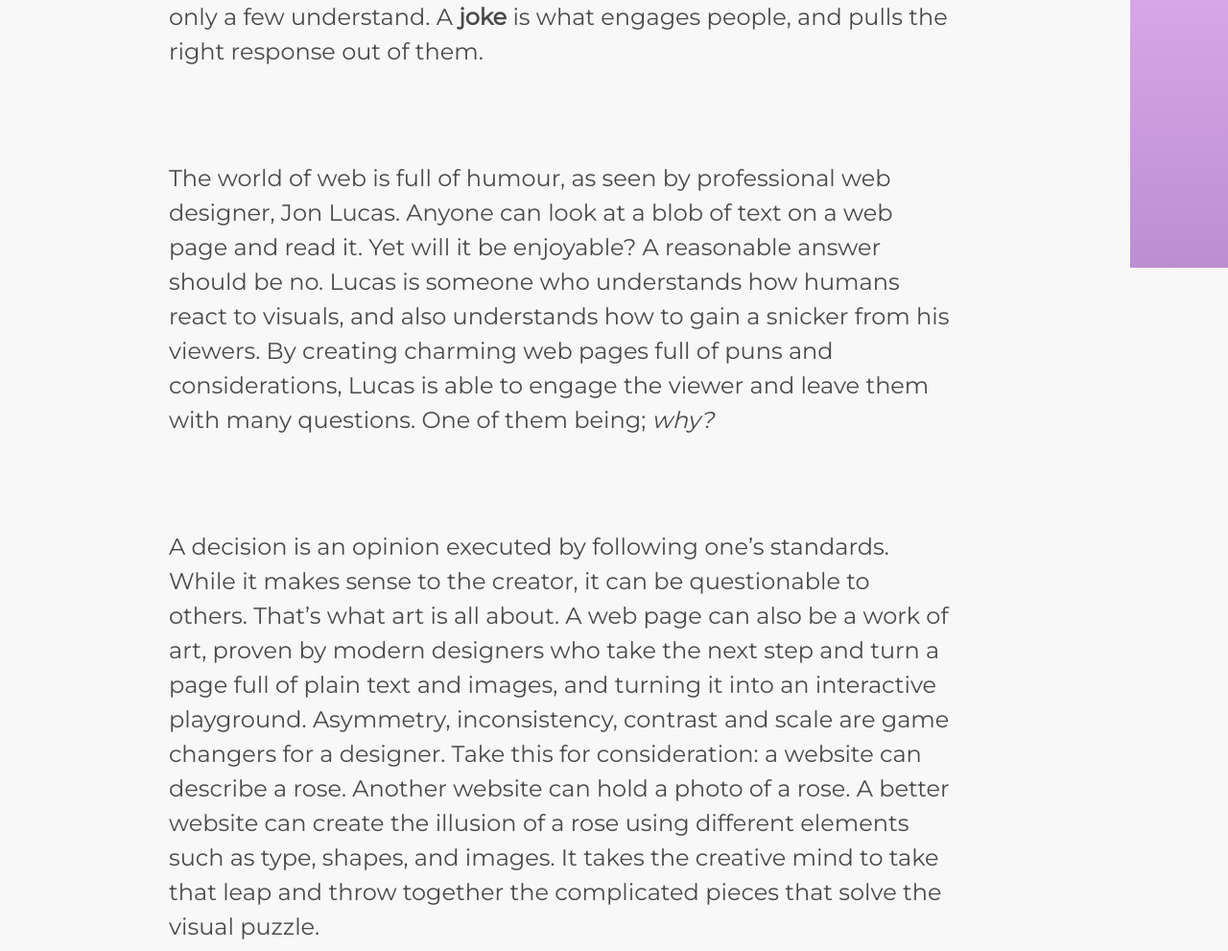
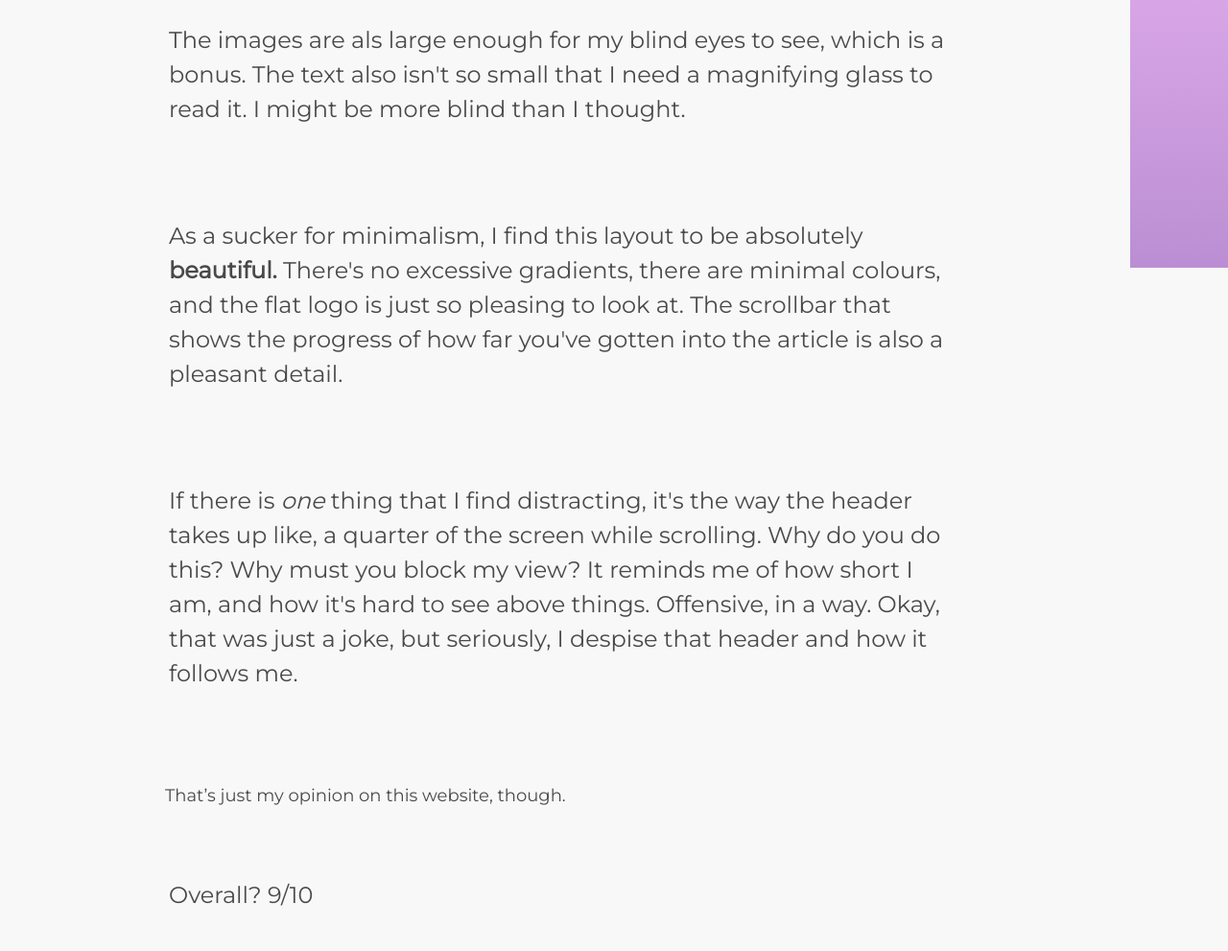
Before and after one commit to liltrig/responses, a plain HTML site: page first.html in a window 1280 px wide. Shown: the part 521-1512 px from the top of the page at 96% size. Drawn offline with Linux system fonts and the light colour scheme.

Commit message:
Add files via upload

```diff
--- a/first.html
+++ b/first.html
@@ -18,19 +18,19 @@
 
     <h1>The Web Designer Exposing the Humanity and Humor of the Internet</h1>
 
-    <p>What would the world be like if everyone was <b>serious?</b> Lacking humour, everyone would be hiding behind a stoic mask, duller than rocks alongside the road. Humour is a spark of electricity that brings life to people’s eyes. Laughter fills people with fluttering feelings of joy. When people ponder about a joke; they usually link it to a verbal queue. A joke is not always just a blurb of words that evoke a chuckle from another being, a joke can be a visual masterpiece that only a few understand. A <b>joke</b> is what engages people, and pulls the right response out of them.</p>
+    <p>This website is aesthetically pleasing. The colours, simpliciy, and symmetrical layout make it super stunning. I especially love the eyeballs everywhere. Hoenstly, I left the room for a minute, came back, and realized that they had literally taken over my screen. It was a nice effect, so props to them.</p>
 
-    <p>The world of web is full of humour, as seen by professional web designer, Jon Lucas. Anyone can look at a blob of text on a web page and read it. Yet will it be enjoyable? A reasonable answer should be no. Lucas is someone who understands how humans react to visuals, and also understands how to gain a snicker from his viewers. By creating charming web pages full of puns and considerations, Lucas is able to engage the viewer and leave them with many questions. One of them being; <i>why?</i></p>
+    <p>The images are als large enough for my blind eyes to see, which is a bonus. The text also isn't so small that I need a magnifying glass to read it. I might be more blind than I thought.</p>
 
-    <p>A decision is an opinion executed by following one’s standards. While it makes sense to the creator, it can be questionable to others. That’s what art is all about. A web page can also be a work of art, proven by modern designers who take the next step and turn a page full of plain text and images, and turning it into an interactive playground. Asymmetry, inconsistency, contrast and scale are game changers for a designer. Take this for consideration: a website can describe a rose. Another website can hold a photo of a rose. A better website can create the illusion of a rose using different elements such as type, shapes, and images. It takes the creative mind to take that leap and throw together the complicated pieces that solve the visual puzzle.</p>
+    <p>As a sucker for minimalism, I find this layout to be absolutely <b>beautiful.</b> There's no excessive gradients, there are minimal colours, and the flat logo is just so pleasing to look at. The scrollbar that shows the progress of how far you've gotten into the article is also a pleasant detail.</p>
 
-    <p>A website is much more than just a place to read the news, connect with friends, and watch cat videos. A website is a virtual playground, but only if a designer creates one for us. Jon Lucas is  a prime example of taking that extra step, and creating something new and original to interact with. Lucas breaks the boundaries of a website and displays information in an abstract way that is engaging and puzzling to the viewer.</p>
+    <p>If there is <i>one</i> thing that I find distracting, it's the way the header takes up like, a quarter of the screen while scrolling. Why do you do this? Why must you block my view? It reminds me of how short I am, and how it's hard to see above things. Offensive, in a way. Okay, that was just a joke, but seriously, I despise that header and how it follows me.</p>
 
     <div class="a">
-    <p>That’s just my opinion on the importance of making an interactive website, though.</p>
+    <p>That’s just my opinion on this website, though.</p>
         </div>
 
-        <p>Was this more of a summary or a response? I should be a philosopher.</p>
+        <p>Overall? 9/10</p>
 
   </main>
 </body>
```
Also changed, not shown: second.html (+1 -1 lines).
